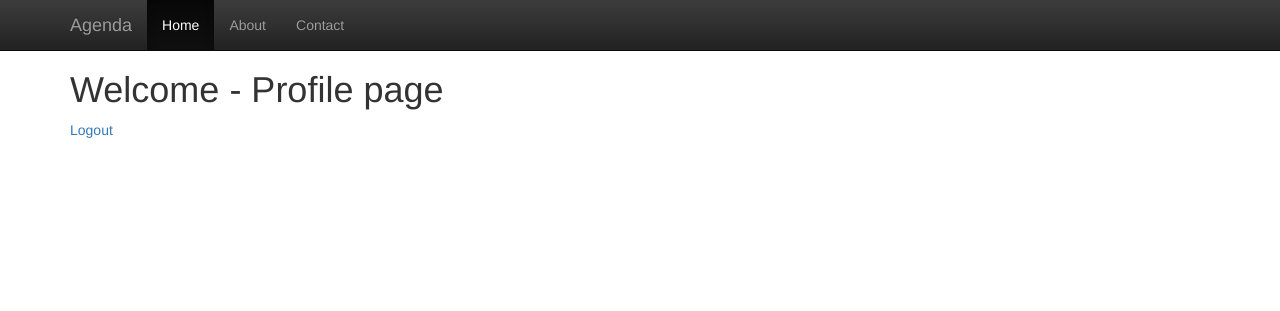
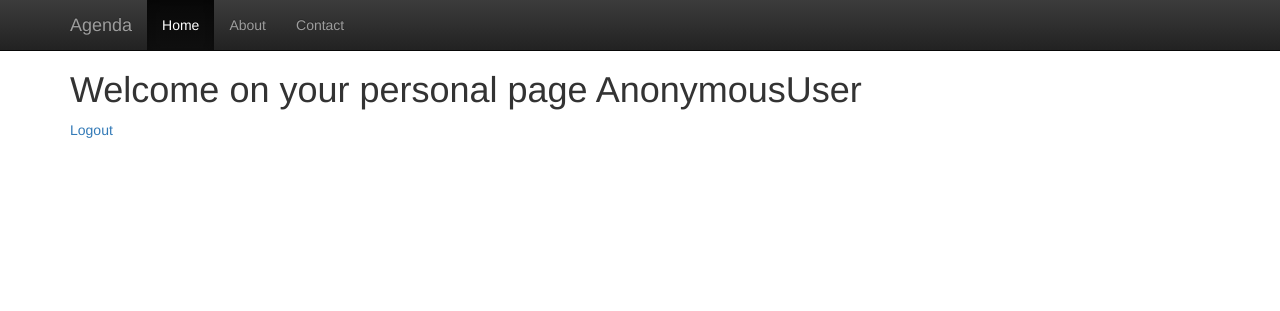
Before and after one commit to Tosta-Mista/Django_Agenda, a Django app: page /accounts/profile/ in a window 1280 px wide. Shown: the top 311 px of the page. Run offline with Django 3.2, Linux system fonts and the light colour scheme; some libraries are stand-ins or nearby versions.

Commit message:
use url to display the profile page and remove the function into the views.

```diff
--- a/agenda/agenda/urls.py
+++ b/agenda/agenda/urls.py
@@ -1,7 +1,7 @@
 # -*- coding : utf-8 -*-
 from django.conf.urls import patterns, include, url
 from django.contrib.auth.views import login, logout
-from personal_calendar.views import profile
+from django.views.generic import TemplateView
 from django.contrib import admin
 admin.autodiscover()
 
@@ -13,6 +13,6 @@ urlpatterns = patterns('',
     url(r'^admin/', include(admin.site.urls)),
     url(r'^accounts/login/$', login),
     url(r'^accounts/logout/$', logout, {'next_page':'/accounts/login/'}),
-    url(r'^accounts/profile/$', profile),
+    url(r'^accounts/profile/$', TemplateView.as_view(template_name="registration/profile.html")),
 
 )
--- a/agenda/personal_calendar/views.py
+++ b/agenda/personal_calendar/views.py
@@ -1,6 +1,2 @@
 # -*- coding: utf-8 -*-
 from django.shortcuts import render
-
-
-def profile(request):
-    return render(request, 'registration/profile.html')
--- a/agenda/templates/registration/profile.html
+++ b/agenda/templates/registration/profile.html
@@ -1,6 +1,7 @@
 {% extends 'base.html' %}
 
 {% block content %}
-<h1>Welcome - Profile page</h1>
+<h1>Welcome on your personal page {{ user }}</h1>
+
     <a href="/accounts/logout/">Logout</a>
 {% endblock %}
```
